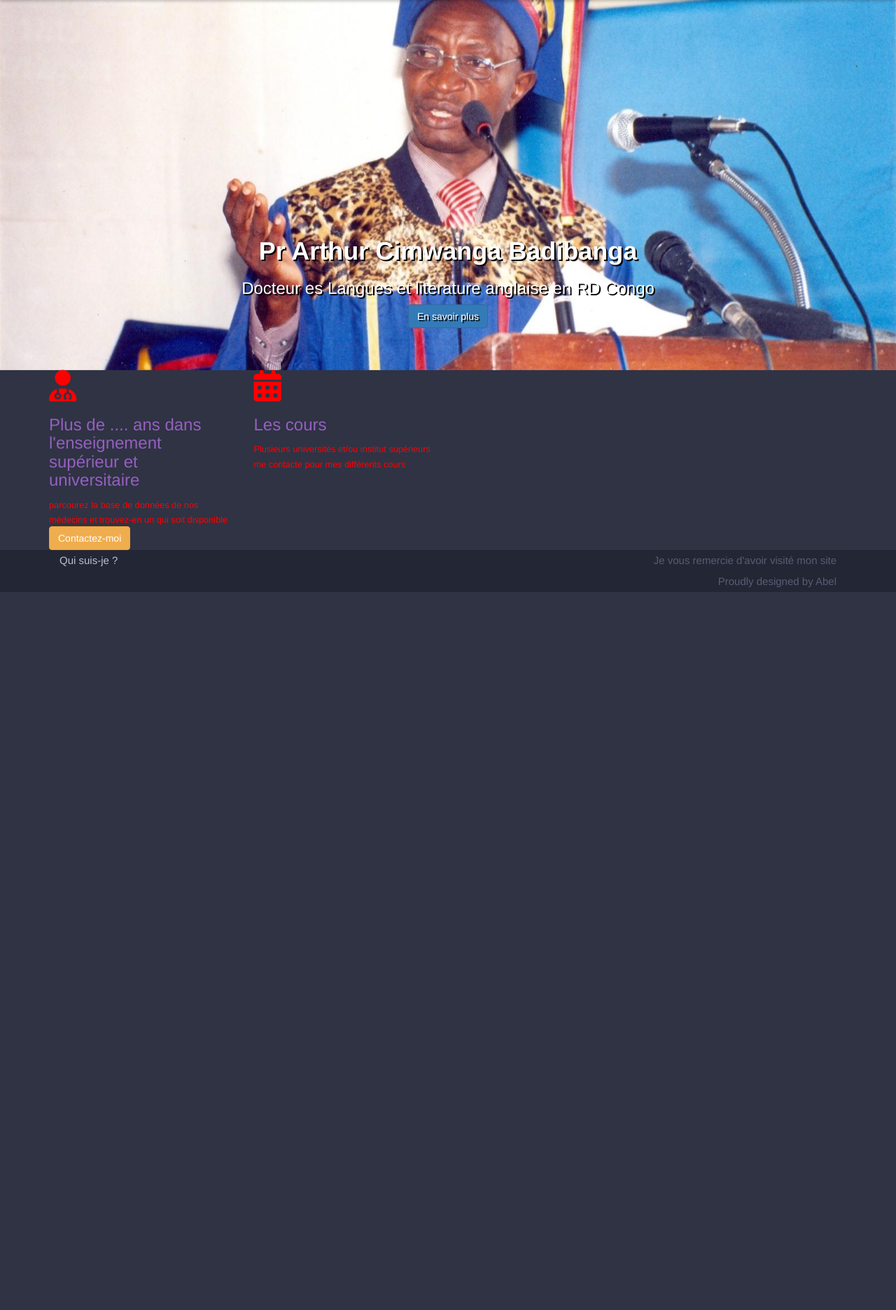
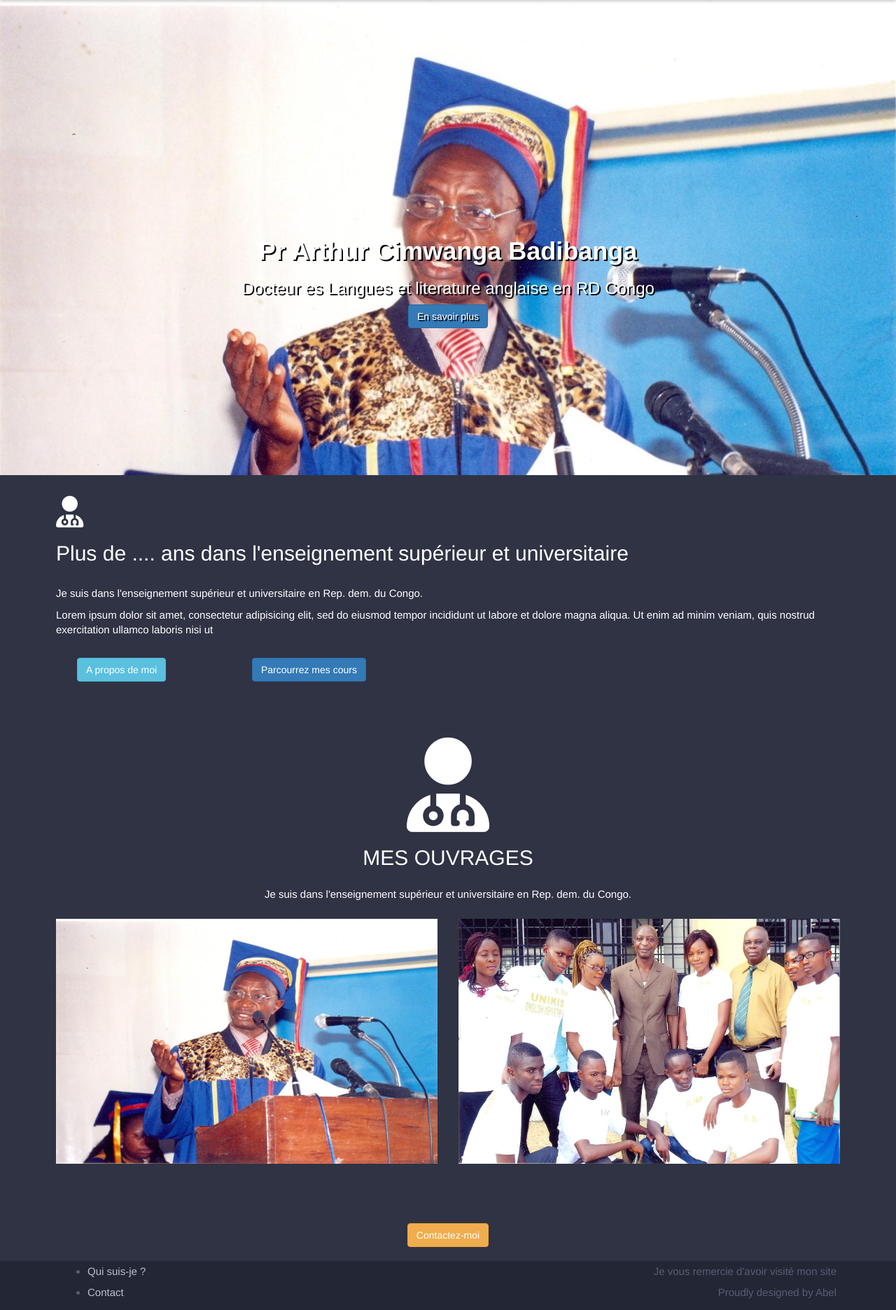
Before and after one commit to Bam92/ArthCim, a PHP site: template views/home.html.twig in a window 1280 px wide. Shown: the part 51-1923 px from the top of the page at 70% size. Before the commit the page ends 897 px from the top, so only its background shows below. Run offline with PHP 8.4, Linux system fonts and the light colour scheme; the template is opened without the code that fills it, so the values that code supplies are empty; some libraries are stand-ins or nearby versions.

Commit message:
Layout for home page: margins, fonts, etc.

```diff
--- a/views/home.html.twig
+++ b/views/home.html.twig
@@ -1,7 +1,7 @@
         {% extends "layout.html.twig" %}
 
         {% block content %}
-        <div id="home-block" class="">
+        <div id="home-block">
         <div class="carousel slide carousel-fade" data-ride="carousel">
 
         <!-- Wrapper for slides -->
@@ -26,27 +26,58 @@
       <div class="container">
 
         <section class="row page-content" id="year-teaching">
-        <div class="col-md-3 col-xs-6">
-           <div class="icon"><span class="fa fa-3x fa-user-md"></span></div>
+        <div class="col-md-12">
+           <div class="icon"><span class="fa fa-3x fa-user-md"></span><br>
+            <h2>Plus de .... ans dans l'enseignement supérieur et universitaire</h2>
+           </div>
            <div class="text">
-              <h3>Plus de .... ans dans l'enseignement supérieur et universitaire</h3>
-              <small>parcourez la base de données de nos médecins et trouvez-en
-              un qui soit disponible</small>
+            <p>Je suis dans l'enseignement supérieur et universitaire en Rep. dem.
+            du Congo.</p>
+            <p>Lorem ipsum dolor sit amet, consectetur adipisicing elit, sed do
+            eiusmod tempor incididunt ut labore et dolore magna aliqua. Ut enim
+            ad minim veniam, quis nostrud exercitation ullamco laboris nisi ut</p>
            </div>
+           <!--CALL TO ACTION -->
+           <div class="col-md-6">
+            <a href="/teach" class="btn btn-primary">Parcourrez mes cours</a>
+           </dvi>
+           <div class="col-md-6">
+            <a href="/bio" class="btn btn-info">A propos de moi</a>
+           </dvi>
         </div>
-        <div class="col-md-3 col-xs-6">
-          <div class="icon"><span class="fa fa-3x fa-calendar"></span></div>
-          <div class="text">
-             <h3>Les cours</h3>
-             <small>Plusieurs universités et/ou institut supérieurs me
-             contacte pour mes différents cours</small>
-        </div>
+        </section>
+
+       <!-- MES OUVRAGES
+            Link to the bookshop
+       -->
+       <section class="row" id="home-books">
+        <header class="col-md-12 text-center">
+           <div class="icon section-title"><span class="fa fa-3x fa-user-md"></span><br>
+           <h2>Mes ouvrages</h2>
+           </div>
+           <p class="sub_title">
+            Je suis dans l'enseignement supérieur et universitaire en Rep. dem.
+            du Congo.
+           </p>
+        </header>
+
+        <!--Two books published -->
+        <div class="list-books">
+         <div class="col-xs-12 col-md-6" id="book1">
+          <a href=""><img src="{{ asset('/img/1.jpg') }}" alt="Mbororo"></a>
+          <p class="text-center"><a href="" class="btn btn-info">Acheter</a></p>
+         </div>
+         <div class="col-xs-12 col-md-6" id="book2">
+          <a href=""><img src="{{ asset('/img/5.jpg') }}" alt="Mbororo"></a>
+          <p class="text-center"><a href="" class="btn btn-info">Acheter</a></p>
+         </div>
         </div>
 
         </section>
 
-
+        <section class="row text-center" id="home-contact">
            <a class="btn btn-warning" href="/contact">Contactez-moi</a>
+        </section>
         </div>
       </div>
         {% endblock %}
--- a/views/layout.html.twig
+++ b/views/layout.html.twig
@@ -35,7 +35,7 @@
                       <strong>Arthur</strong>Cim
                     </a>
                 </div>
-
+              <div class="collapse navbar-collapse">
                 <ul class="nav navbar-nav navbar-right">
                     <li> <a title="Mes cours" href ="/teach">Cours </a> </li>
                     <li><a title="Mes publications" href="/research">
@@ -46,8 +46,9 @@
                         Services
                       </a>
                     </li>
-                    <li><a title="A propos de mois" href ="/bio">Présentation</a></li>
+                    <li><a title="A propos de moi" href ="/bio">Présentation</a></li>
                </ul>
+            </div>
           </div>
         </nav>
       </div>
@@ -60,7 +61,11 @@
         <footer class="footer">
           <div class="container">
             <section id="who-am-i" class="col-md-6">
-              <a href="/bio" alt="A propos de moi">Qui suis-je ?</a>
+              <ul>
+                <li><a href="/bio" alt="A propos de moi">Qui suis-je ?</a></li>
+                <li><a href="/contact" alt="Contactez-moi">Contact</a></li>
+              </ul>
+
             </section>
             <section id="thanks" class="col-md-6">
               Je vous remercie d'avoir visité mon site
--- a/web/css/styles.css
+++ b/web/css/styles.css
@@ -1,10 +1,11 @@
 body {
 	padding-top: 50px;
-	color: red;
+	color: #fff;
 	font-size: 15px;
 	background-color: #2f3344;
 	/*border: 2px solid red;*/
 	position: relative;
+	line-height: 1.4;
 }
 
 body::before {
@@ -23,18 +24,18 @@ body::before {
 	color: #965fc0;
 }
 
+.navbar-inverse .navbar-nav > li > a {
+	color: #fff;
+}
+
 .navbar-fixed-top.scrolled {
   background-color: #fff !important;
   transition: background-color 200ms linear;
+	color:black;
 }
 
-header {
-	/*height: 70px;
-	border: 1px solid red;*/
-}
-
-.navbar-inverse .navbar-nav > li > a {
-	color: #fff;
+.navbar-fixed-top.scrolled .navbar-nav > li > a{
+	color:black;
 }
 
 /*####- Layout for doctors.php -####*/
@@ -49,11 +50,6 @@ header {
 
 h3 strong, .page-title h1, .text h3, .jumbotron h1 {
 	color: #965fc0;
-}
-
-.img-responsive {
-	height: 100px;
-	width: 150px;
 }
 
 /* --- SLIDESHOW --- */
@@ -100,13 +96,15 @@ h3 strong, .page-title h1, .text h3, .jumbotron h1 {
     }
 }
 .item:nth-child(1) {
-    background: url(../img/1.jpg) no-repeat center center;
+    background-image: url(../img/1.jpg);
+    background-repeat: no-repeat;
+    /*background-position: 0px -10px;*/
 }
 .item:nth-child(2) {
-    background: url(../img/2.JPG) no-repeat center center;
+    background: url(../img/2.JPG) no-repeat bottom center ;
 }
 .item:nth-child(3) {
-    background: url(../img/3.JPG) no-repeat center center;
+    background: url(../img/3.JPG) no-repeat center ;
 
 }
 
@@ -123,16 +121,50 @@ h3 strong, .page-title h1, .text h3, .jumbotron h1 {
     z-index: -99;
 }
 .carousel .item {
-    /*position: fixed;*/
+    position: relative;
     width: 100%;
-    height: 530px;
+    height: 680px;
 		-webkit-background-size: cover;
     -moz-background-size: cover;
     -o-background-size: cover;
     background-size: cover;
 		/*border: 2px solid red;*/
+		overflow: hidden;
 }
 
+/* --- Home page content layout --- */
+.section-title {
+	margin-bottom: 25px;
+	text-transform: uppercase;
+	font-size: 3em;
+}
+
+#year-teaching {
+	margin-top: 20px;
+}
+#home-books, #year-teaching {
+	margin-bottom: 60px;
+	/*border: 2px solid red;*/
+	padding: 10px
+}
+
+.text {
+	margin-top: 30px;
+	margin-bottom: 30px;
+}
+
+a>img {
+	width: 100%;
+	height: 350px;
+	margin-top: 15px;
+	margin-bottom: 15px;
+
+}
+
+a+p { /*Note sur le selecteur: tout elt p precede immediatement par elt a*/
+	display: none;
+	/*border: 2px solid red;*/
+}
 .title {
   /*margin-top: -20px;*/
   padding: 10px;
@@ -150,11 +182,12 @@ h3 strong, .page-title h1, .text h3, .jumbotron h1 {
 }
 
 /* --- FOOTER --- */
-	.footer {
+.footer {
 		background: #232634;
 		line-height: 2em;
 		display: flex;
 		color: #575d74;
+		margin-top: 20px;
 
 	}
 
```
